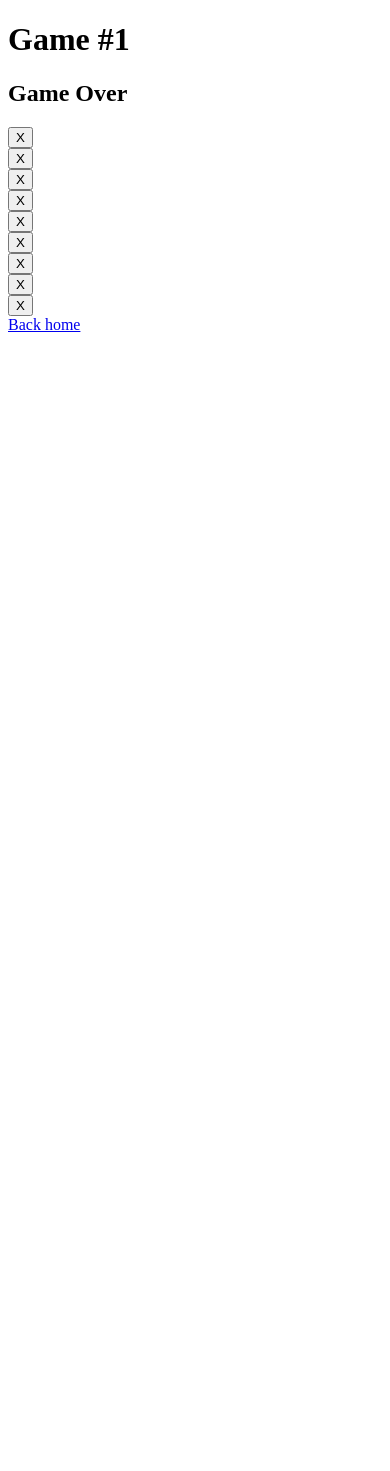
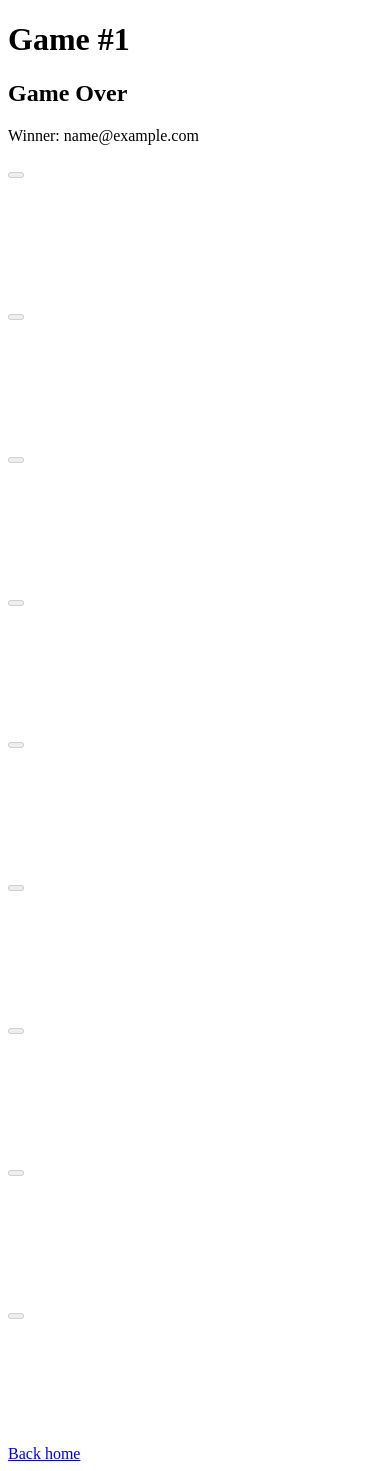
Before and after one commit to maxwellzp/php-tic-tac-toe, a Symfony app: template templates/game/play.html.twig in a window 390 px wide. Before the commit the page ends 332 px from the top, so only its background shows below. Run offline with Twig, Linux system fonts and the light colour scheme; the template is opened without the code that fills it: most values are stand-ins (such as "Sample title", 1, 10 or a date in 2020); some libraries are stand-ins or nearby versions.

Commit message:
Modifying Twig templates

```diff
--- a/templates/game/_active_game.html.twig
+++ b/templates/game/_active_game.html.twig
@@ -1,5 +1,4 @@
 <li class="list-group-item">
-    Game #{{ game.id }}: Player 1 vs Player 2
-    <a href="{{ path('app_game_play', {'id': game.id}) }}"
-       class="btn btn-sm btn-info float-end">Watch</a>
+    Game #{{ game.id }}: {{ game.userX.email }} vs {{ game.userO.email }}
+    <a href="{{ path('app_game_play', {'id': game.id}) }}" class="btn btn-sm btn-info float-end">Watch</a>
 </li>
--- a/templates/game/_game_board.html.twig
+++ b/templates/game/_game_board.html.twig
@@ -1,11 +1,6 @@
-{% for row in 0..2 %}
-    <div class="row justify-content-center">
-        {% for col in 0..2 %}
-            <div class="col-4 p-1">
-                <button>
-                    X
-                </button>
-            </div>
-        {% endfor %}
-    </div>
-{% endfor %}
+<div class="col-4 position-relative" style="padding-bottom: 33.33%;">
+    <button class="btn btn-outline-secondary position-absolute top-0 start-0 w-100 h-100 d-flex align-items-center justify-content-center"
+            {% if game.board[i] is not empty or game.status.value != 'playing' or not app.user or not game.isCurrentPlayer(app.user) %}disabled{% endif %}>
+        <span class="display-3 fw-bold">{{ game.board[i] }}</span>
+    </button>
+</div>
--- a/templates/game/play.html.twig
+++ b/templates/game/play.html.twig
@@ -4,26 +4,39 @@
 
 {% block body %}
     <div class="row justify-content-center">
-        <div class="col-md-6">
+        <div class="col-md-9">
             <h1 class="text-center mb-4">Game #{{ game.id }}</h1>
 
             <div class="card mb-4">
                 <div class="card-header">
                     <h2 class="text-center">
-                        {% if game.status == 'waiting' %}
+                        {% if game.status.value == 'waiting' %}
                             Waiting for opponent...
-                        {% elseif game.status == 'playing' %}
-                            Player1 (X) vs Player2 (O)
+                        {% elseif game.status.value == 'playing' %}
+                            {{ game.userX.email }} (X) vs {{ game.userO.email }} (O)
                         {% else %}
                             Game Over
                         {% endif %}
                     </h2>
                 </div>
                 <div class="card-body">
+                    <div class="text-center mb-3">
+                        {% if game.status.value == 'playing' %}
+                            <p class="lead">Current turn: {{ game.currentTurn.value }} ({{ game.currentTurn.value == 'X' ? game.userX.email : game.userO.email }})</p>
+                        {% elseif game.winner %}
+                            <p class="lead">Winner: {{ game.winner == 'X' ? game.userX.email : game.userO.email }}</p>
+                        {% elseif game.status.value == 'finished' %}
+                            <p class="lead">It's a draw!</p>
+                        {% endif %}
+                    </div>
+
                     <div>
                         <div class="game-board">
-                            {{ include('game/_game_board.html.twig') }}
-                        </div>
+                            <div class="row justify-content-center g-2">
+                                {% for i in 0..8 %}
+                                    {{ include('game/_game_board.html.twig', { game: game }) }}
+                                {% endfor %}
+                            </div>
                     </div>
                 </div>
             </div>
```
Also changed, not shown: templates/game/_available_game.html.twig (+5 -3 lines), templates/game/index.html.twig (+13 -9 lines).
